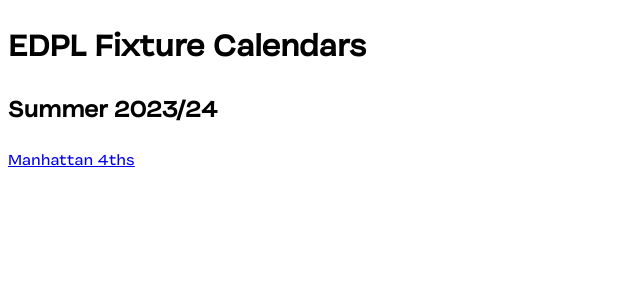
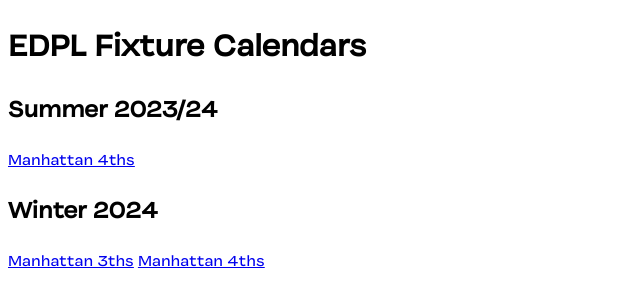
Before and after one commit to jgardn3r/jgardn3r.github.io, a SvelteKit app: page /edpl in a window 1280 px wide. Shown: the top 306 px of the page, without its empty margins (0-640 px from the left). Built offline with nearby package versions, Linux system fonts and the light colour scheme.

Commit message:
Add Winter 2024 EDPL fixtures for Manhattan 3rds/4ths

```diff
--- a/src/routes/edpl/+page.svelte
+++ b/src/routes/edpl/+page.svelte
@@ -1,6 +1,9 @@
 <h1>EDPL Fixture Calendars</h1>
 <h2>Summer 2023/24</h2>
 <a href="/assets/edpl/3-3-2023.ics" download>Manhattan 4ths</a>
+<h2>Winter 2024</h2>
+<a href="/assets/edpl/3-6-2024.ics" download>Manhattan 3ths</a>
+<a href="/assets/edpl/4-6-2024.ics" download>Manhattan 4ths</a>
 
 <style lang="css">
     @font-face {
```
Also changed, not shown: 2 other files (tests, documents, lock files or other folders).
